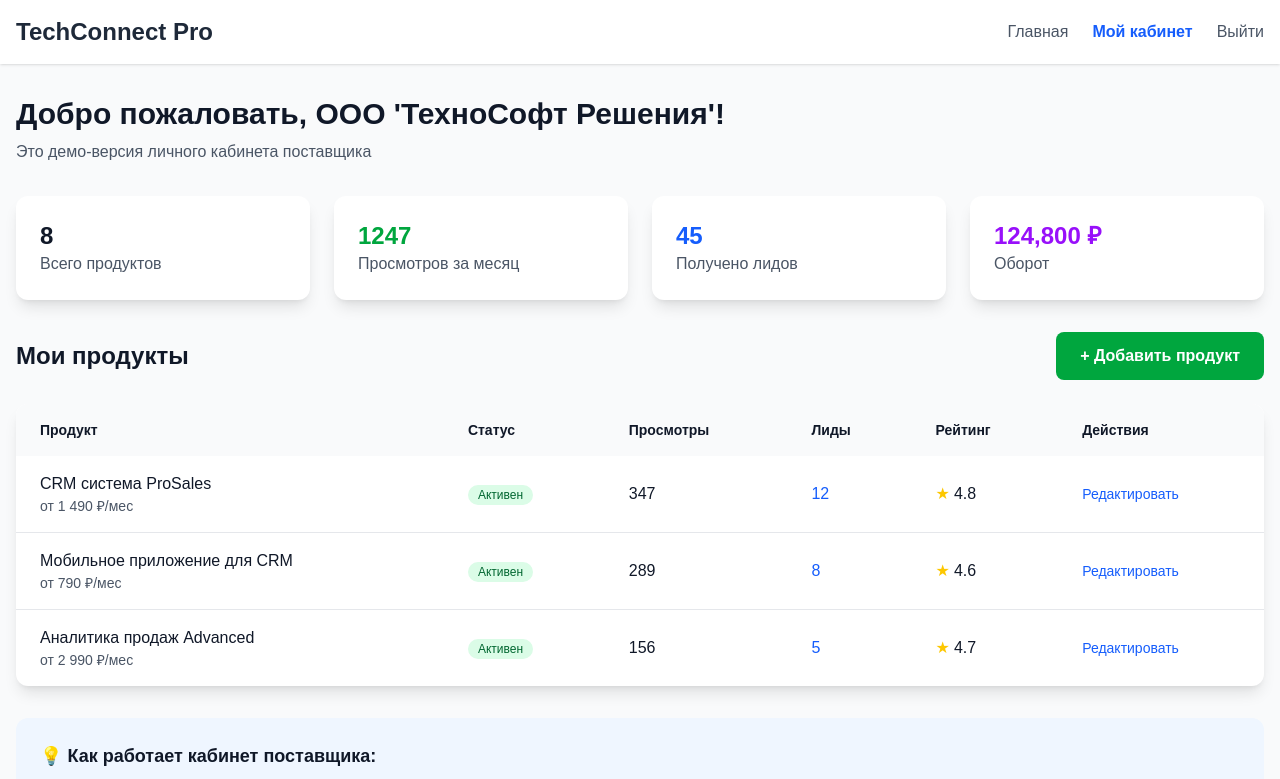
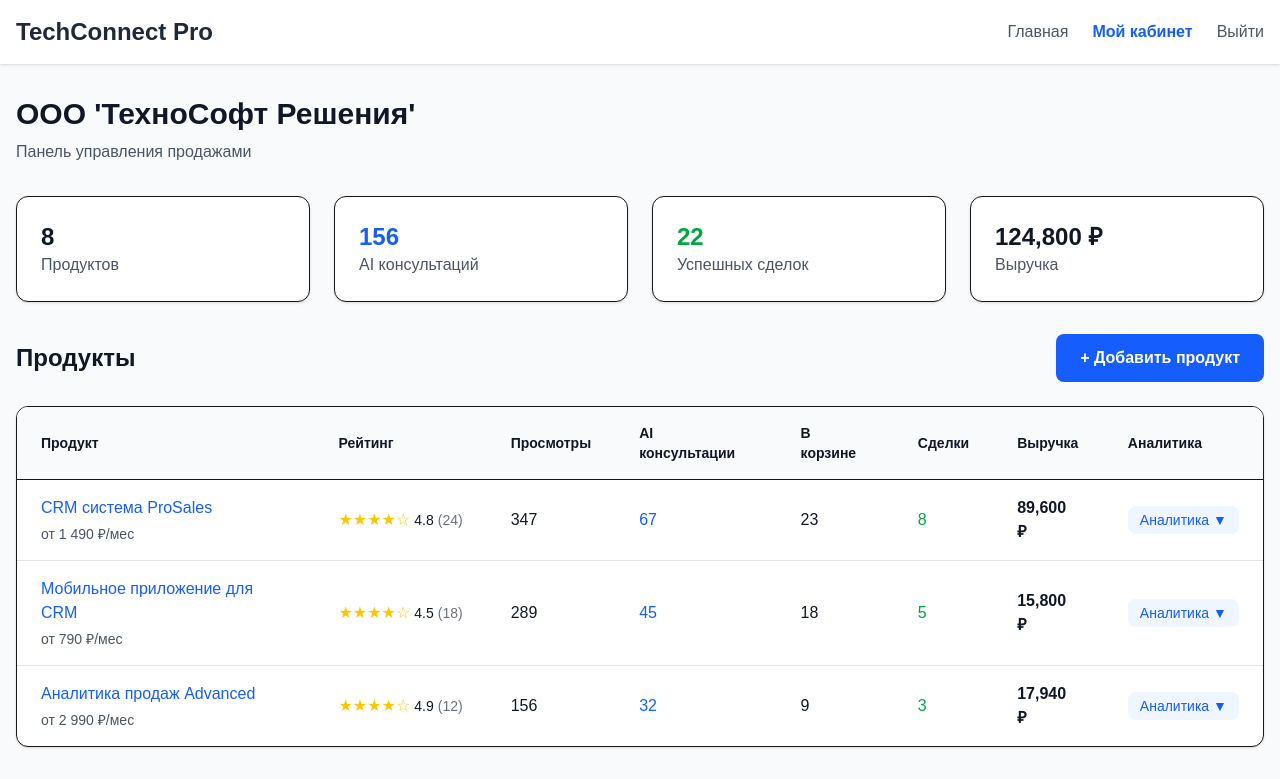
Before and after one commit to JAKLINE95/techconnect-pro, a Next.js app: page /supplier/dashboard in a window 1280 px wide. Shown: the top 779 px of the page. Built offline with nearby package versions, Linux system fonts and the light colour scheme.

Commit message:
Полная версия дашборда поставщика с аналитикой и рейтингами

```diff
--- a/app/supplier/dashboard/page.tsx
+++ b/app/supplier/dashboard/page.tsx
@@ -1,17 +1,14 @@
 'use client';
 
-import { useState } from 'react';
+import { useState, useEffect } from 'react';
+import { useRouter } from 'next/navigation';
 
-// Данные для демо-поставщика
 const supplierData = {
   name: "ООО 'ТехноСофт Решения'",
   email: "contact@technosoft.ru",
   plan: "Бизнес",
-  rating: 4.9,
   totalProducts: 8,
-  activeProducts: 8,
   monthlyViews: 1247,
-  leadsReceived: 45,
   revenue: "124,800 ₽"
 };
 
@@ -19,35 +16,232 @@ const demoProducts = [
   {
     id: 1,
     name: "CRM система ProSales",
-    status: "active",
     views: 347,
-    leads: 12,
+    price: "от 1 490 ₽/мес",
+    aiConsultations: 67,
+    successfulPayments: 8,
+    leadsToManager: 4,
+    inCart: 23,
+    revenue: "89,600 ₽",
     rating: 4.8,
-    price: "от 1 490 ₽/мес"
+    reviews: 24
   },
   {
     id: 2,
     name: "Мобильное приложение для CRM",
-    status: "active",
     views: 289,
-    leads: 8,
-    rating: 4.6,
-    price: "от 790 ₽/мес"
+    price: "от 790 ₽/мес",
+    aiConsultations: 45,
+    successfulPayments: 5,
+    leadsToManager: 3,
+    inCart: 18,
+    revenue: "15,800 ₽",
+    rating: 4.5,
+    reviews: 18
   },
   {
     id: 3,
     name: "Аналитика продаж Advanced",
-    status: "active",
     views: 156,
-    leads: 5,
-    rating: 4.7,
-    price: "от 2 990 ₽/мес"
+    price: "от 2 990 ₽/мес",
+    aiConsultations: 32,
+    successfulPayments: 3,
+    leadsToManager: 2,
+    inCart: 9,
+    revenue: "17,940 ₽",
+    rating: 4.9,
+    reviews: 12
   }
 ];
+
+// Компонент звезд рейтинга
+const RatingStars = ({ rating, reviews }: { rating: number; reviews: number }) => {
+  return (
+    <div className="flex items-center gap-1">
+      <div className="flex text-yellow-400">
+        {'★'.repeat(Math.floor(rating))}
+        {'☆'.repeat(5 - Math.floor(rating))}
+      </div>
+      <span className="text-sm font-medium text-gray-900">{rating}</span>
+      <span className="text-sm text-gray-500">({reviews})</span>
+    </div>
+  );
+};
+
+// Компонент выпадающих метрик
+const MetricsDropdown = ({ product, isOpen, onToggle, onClose }: {
+  product: any;
+  isOpen: boolean;
+  onToggle: () => void;
+  onClose: () => void;
+}) => {
+  // Расчет метрик
+  const metrics = {
+    conversionRate: ((product.successfulPayments / product.views) * 100).toFixed(1),
+    aiEfficiency: ((product.successfulPayments / product.aiConsultations) * 100).toFixed(1),
+    averageOrder: Math.round(parseInt(product.revenue.replace(/\D/g, '')) / product.successfulPayments),
+    engagement: ((product.inCart / product.views) * 100).toFixed(1),
+    leadConversion: product.leadsToManager > 0 ?
+      ((product.successfulPayments / product.leadsToManager) * 100).toFixed(1) : '0.0'
+  };
+
+  // Закрытие при клике вне попапа
+  useEffect(() => {
+    const handleClickOutside = (event: MouseEvent) => {
+      const target = event.target as HTMLElement;
+      if (isOpen && !target.closest('.metrics-dropdown')) {
+        onClose();
+      }
+    };
+
+    document.addEventListener('mousedown', handleClickOutside);
+    return () => document.removeEventListener('mousedown', handleClickOutside);
+  }, [isOpen, onClose]);
+
+  return (
+    <div className="relative metrics-dropdown">
+      <button
+        onClick={onToggle}
+        className="text-blue-600 hover:text-blue-800 text-sm font-medium flex items-center gap-1 px-3 py-1 rounded-lg bg-blue-50 hover:bg-blue-100 transition-colors"
+      >
+        Аналитика
+        <span className={`transform transition-transform ${isOpen ? 'rotate-180' : ''}`}>
+          ▼
+        </span>
+      </button>
+
+      {isOpen && (
+        <div className="fixed top-0 left-0 w-full h-full bg-black bg-opacity-50 flex items-center justify-center z-50 p-4">
+          <div className="bg-white rounded-xl w-full max-w-md border shadow-lg max-h-[90vh] overflow-y-auto">
+            <div className="flex justify-between items-center p-6 border-b sticky top-0 bg-white">
+              <h4 className="font-semibold text-gray-900">Аналитика эффективности</h4>
+              <button
+                onClick={onClose}
+                className="text-gray-500 hover:text-gray-700 text-2xl"
+              >
+                ×
+              </button>
+            </div>
+
+            <div className="p-6">
+              <div className="space-y-6">
+                {/* Конверсия просмотров */}
+                <div className="flex justify-between items-center">
+                  <div>
+                    <div className="text-sm font-medium text-gray-900">Конверсия просмотров</div>
+                    <div className="text-xs text-gray-500">общая эффективность</div>
+                  </div>
+                  <div className={`text-lg font-bold ${
+                    parseFloat(metrics.conversionRate) > 3 ? 'text-green-600' :
+                    parseFloat(metrics.conversionRate) > 1 ? 'text-yellow-600' : 'text-red-600'
+                  }`}>
+                    {metrics.conversionRate}%
+                  </div>
+                </div>
+
+                {/* Эффективность AI */}
+                <div className="flex justify-between items-center">
+                  <div>
+                    <div className="text-sm font-medium text-gray-900">Эффективность AI</div>
+                    <div className="text-xs text-gray-500">консультации → сделки</div>
+                  </div>
+                  <div className={`text-lg font-bold ${
+                    parseFloat(metrics.aiEfficiency) > 20 ? 'text-green-600' :
+                    parseFloat(metrics.aiEfficiency) > 10 ? 'text-yellow-600' : 'text-red-600'
+                  }`}>
+                    {metrics.aiEfficiency}%
+                  </div>
+                </div>
+
+                {/* Средний чек */}
+                <div className="flex justify-between items-center">
+                  <div>
+                    <div className="text-sm font-medium text-gray-900">Средний чек</div>
+                    <div className="text-xs text-gray-500">ценность клиента</div>
+                  </div>
+                  <div className="text-lg font-bold text-purple-600">
+                    {metrics.averageOrder.toLocaleString()} ₽
+                  </div>
+                </div>
+
+                {/* Вовлеченность */}
+                <div className="flex justify-between items-center">
+                  <div>
+                    <div className="text-sm font-medium text-gray-900">Вовлеченность</div>
+                    <div className="text-xs text-gray-500">просмотры → корзина</div>
+                  </div>
+                  <div className={`text-lg font-bold ${
+                    parseFloat(metrics.engagement) > 15 ? 'text-green-600' :
+                    parseFloat(metrics.engagement) > 8 ? 'text-yellow-600' : 'text-red-600'
+                  }`}>
+                    {metrics.engagement}%
+                  </div>
+                </div>
+
+                {/* Конверсия лидов */}
+                <div className="flex justify-between items-center">
+                  <div>
+                    <div className="text-sm font-medium text-gray-900">Конверсия лидов</div>
+                    <div className="text-xs text-gray-500">лиды → сделки</div>
+                  </div>
+                  <div className={`text-lg font-bold ${
+                    parseFloat(metrics.leadConversion) > 70 ? 'text-green-600' :
+                    parseFloat(metrics.leadConversion) > 50 ? 'text-yellow-600' : 'text-red-600'
+                  }`}>
+                    {metrics.leadConversion}%
+                  </div>
+                </div>
+              </div>
+
+              {/* Легенда качества */}
+              <div className="mt-6 pt-6 border-t border-gray-200">
+                <div className="flex items-center justify-center gap-4 text-xs text-gray-500">
+                  <div className="flex items-center gap-1">
+                    <div className="w-2 h-2 bg-green-500 rounded-full"></div>
+                    <span>Высокая</span>
+                  </div>
+                  <div className="flex items-center gap-1">
+                    <div className="w-2 h-2 bg-yellow-500 rounded-full"></div>
+                    <span>Средняя</span>
+                  </div>
+                  <div className="flex items-center gap-1">
+                    <div className="w-2 h-2 bg-red-500 rounded-full"></div>
+                    <span>Низкая</span>
+                  </div>
+                </div>
+              </div>
+            </div>
+          </div>
+        </div>
+      )}
+    </div>
+  );
+};
 
 export default function SupplierDashboard() {
   const [products, setProducts] = useState(demoProducts);
   const [isAddProductOpen, setIsAddProductOpen] = useState(false);
+  const [openMetricsId, setOpenMetricsId] = useState<number | null>(null);
+  const router = useRouter();
+
+  const goToProductPage = (productId: number) => {
+    router.push(`/product/${productId}`);
+  };
+
+  const handleMetricsToggle = (productId: number) => {
+    setOpenMetricsId(openMetricsId === productId ? null : productId);
+  };
+
+  const handleMetricsClose = () => {
+    setOpenMetricsId(null);
+  };
+
+  // Закрытие аналитики при открытии модального окна
+  useEffect(() => {
+    if (isAddProductOpen) {
+      setOpenMetricsId(null);
+    }
+  }, [isAddProductOpen]);
 
   return (
     <div className="min-h-screen bg-gray-50">
@@ -64,82 +258,90 @@ export default function SupplierDashboard() {
       </header>
 
       <main className="container mx-auto px-4 py-8">
-        {/* Приветствие и статистика */}
+        {/* Приветствие */}
         <div className="mb-8">
           <h1 className="text-3xl font-bold text-gray-900 mb-2">
-            Добро пожаловать, {supplierData.name}!
+            {supplierData.name}
           </h1>
-          <p className="text-gray-600">Это демо-версия личного кабинета поставщика</p>
+          <p className="text-gray-600">Панель управления продажами</p>
         </div>
 
-        {/* Карточки статистики */}
-        <div className="grid grid-cols-1 md:grid-cols-2 lg:grid-cols-4 gap-6 mb-8">
-          <div className="bg-white rounded-xl p-6 shadow-lg">
+        {/* Сводка */}
+        <div className="grid grid-cols-1 md:grid-cols-4 gap-6 mb-8">
+          <div className="bg-white rounded-xl p-6 shadow-sm border">
             <div className="text-2xl font-bold text-gray-900">{supplierData.totalProducts}</div>
-            <div className="text-gray-600">Всего продуктов</div>
+            <div className="text-gray-600">Продуктов</div>
           </div>
-          <div className="bg-white rounded-xl p-6 shadow-lg">
-            <div className="text-2xl font-bold text-green-600">{supplierData.monthlyViews}</div>
-            <div className="text-gray-600">Просмотров за месяц</div>
+
+          <div className="bg-white rounded-xl p-6 shadow-sm border">
+            <div className="text-2xl font-bold text-blue-600">156</div>
+            <div className="text-gray-600">AI консультаций</div>
           </div>
-          <div className="bg-white rounded-xl p-6 shadow-lg">
-            <div className="text-2xl font-bold text-blue-600">{supplierData.leadsReceived}</div>
-            <div className="text-gray-600">Получено лидов</div>
+
+          <div className="bg-white rounded-xl p-6 shadow-sm border">
+            <div className="text-2xl font-bold text-green-600">22</div>
+            <div className="text-gray-600">Успешных сделок</div>
           </div>
-          <div className="bg-white rounded-xl p-6 shadow-lg">
-            <div className="text-2xl font-bold text-purple-600">{supplierData.revenue}</div>
-            <div className="text-gray-600">Оборот</div>
+
+          <div className="bg-white rounded-xl p-6 shadow-sm border">
+            <div className="text-2xl font-bold text-gray-900">{supplierData.revenue}</div>
+            <div className="text-gray-600">Выручка</div>
           </div>
         </div>
 
-        {/* Заголовок и кнопка добавления */}
+        {/* Заголовок таблицы */}
         <div className="flex justify-between items-center mb-6">
-          <h2 className="text-2xl font-bold text-gray-900">Мои продукты</h2>
+          <h2 className="text-2xl font-bold text-gray-900">Продукты</h2>
           <button
             onClick={() => setIsAddProductOpen(true)}
-            className="bg-green-600 text-white px-6 py-3 rounded-lg font-semibold hover:bg-green-700 transition-colors"
+            className="bg-blue-600 text-white px-6 py-3 rounded-lg font-semibold hover:bg-blue-700 transition-colors"
           >
             + Добавить продукт
           </button>
         </div>
 
-        {/* Таблица продуктов */}
-        <div className="bg-white rounded-xl shadow-lg overflow-hidden">
+        {/* Таблица с рейтингом и аналитикой */}
+        <div className="bg-white rounded-xl shadow-sm border overflow-hidden">
           <table className="w-full">
-            <thead className="bg-gray-50">
+            <thead className="bg-gray-50 border-b">
               <tr>
                 <th className="px-6 py-4 text-left text-sm font-semibold text-gray-900">Продукт</th>
-                <th className="px-6 py-4 text-left text-sm font-semibold text-gray-900">Статус</th>
+                <th className="px-6 py-4 text-left text-sm font-semibold text-gray-900">Рейтинг</th>
                 <th className="px-6 py-4 text-left text-sm font-semibold text-gray-900">Просмотры</th>
-                <th className="px-6 py-4 text-left text-sm font-semibold text-gray-900">Лиды</th>
-                <th className="px-6 py-4 text-left text-sm font-semibold text-gray-900">Рейтинг</th>
-                <th className="px-6 py-4 text-left text-sm font-semibold text-gray-900">Действия</th>
+                <th className="px-6 py-4 text-left text-sm font-semibold text-gray-900">AI консультации</th>
+                <th className="px-6 py-4 text-left text-sm font-semibold text-gray-900">В корзине</th>
+                <th className="px-6 py-4 text-left text-sm font-semibold text-gray-900">Сделки</th>
+                <th className="px-6 py-4 text-left text-sm font-semibold text-gray-900">Выручка</th>
+                <th className="px-6 py-4 text-left text-sm font-semibold text-gray-900">Аналитика</th>
               </tr>
             </thead>
             <tbody className="divide-y divide-gray-200">
               {products.map((product) => (
                 <tr key={product.id} className="hover:bg-gray-50">
                   <td className="px-6 py-4">
-                    <div className="font-medium text-gray-900">{product.name}</div>
+                    <button
+                      onClick={() => goToProductPage(product.id)}
+                      className="text-left font-medium text-blue-600 hover:text-blue-800 hover:underline block mb-1"
+                    >
+                      {product.name}
+                    </button>
                     <div className="text-sm text-gray-600">{product.price}</div>
                   </td>
                   <td className="px-6 py-4">
-                    <span className="inline-flex items-center px-2.5 py-0.5 rounded-full text-xs font-medium bg-green-100 text-green-800">
-                      Активен
-                    </span>
+                    <RatingStars rating={product.rating} reviews={product.reviews} />
                   </td>
                   <td className="px-6 py-4 text-gray-900">{product.views}</td>
-                  <td className="px-6 py-4 text-blue-600 font-medium">{product.leads}</td>
+                  <td className="px-6 py-4 text-blue-600 font-medium">{product.aiConsultations}</td>
+                  <td className="px-6 py-4 text-gray-900">{product.inCart}</td>
+                  <td className="px-6 py-4 text-green-600 font-medium">{product.successfulPayments}</td>
+                  <td className="px-6 py-4 font-semibold text-gray-900">{product.revenue}</td>
                   <td className="px-6 py-4">
-                    <div className="flex items-center gap-1">
-                      <span className="text-yellow-400">★</span>
-                      <span className="text-gray-900">{product.rating}</span>
-                    </div>
-                  </td>
-                  <td className="px-6 py-4">
-                    <button className="text-blue-600 hover:text-blue-800 font-medium text-sm">
-                      Редактировать
-                    </button>
+                    <MetricsDropdown
+                      product={product}
+                      isOpen={openMetricsId === product.id}
+                      onToggle={() => handleMetricsToggle(product.id)}
+                      onClose={handleMetricsClose}
+                    />
                   </td>
                 </tr>
               ))}
@@ -147,24 +349,26 @@ export default function SupplierDashboard() {
           </table>
         </div>
 
-        {/* Блок "Как это работает" для демо */}
-        <div className="bg-blue-50 rounded-xl p-6 mt-8">
-          <h3 className="text-lg font-semibold text-gray-900 mb-3">💡 Как работает кабинет поставщика:</h3>
-          <ul className="space-y-2 text-gray-700">
-            <li>• Добавляйте неограниченное количество продуктов</li>
-            <li>• Получайте квалифицированные лиды от AI-консультанта</li>
-            <li>• Отслеживайте статистику просмотров и конверсий</li>
-            <li>• Управляйте заявками в реальном времени</li>
-          </ul>
+        {/* Пояснение */}
+        <div className="bg-blue-50 rounded-xl p-6 mt-8 border border-blue-100">
+          <h3 className="text-lg font-semibold text-gray-900 mb-3">Метрики продукта</h3>
+          <div className="grid grid-cols-1 md:grid-cols-2 gap-4 text-sm text-gray-700">
+            <div>• <span className="text-yellow-600 font-medium">Рейтинг</span> - оценка пользователей</div>
+            <div>• <span className="text-blue-600 font-medium">AI консультации</span> - диалоги с AI-консультантом</div>
+            <div>• <span className="text-gray-900 font-medium">В корзине</span> - добавления в корзину</div>
+            <div>• <span className="text-green-600 font-medium">Сделки</span> - успешные продажи</div>
+            <div>• Кликните на <span className="font-medium">"Аналитика"</span> для детальных метрик</div>
+            <div>• Кликните на продукт для редактирования</div>
+          </div>
         </div>
       </main>
 
-      {/* Модальное окно добавления продукта (демо) */}
+      {/* Модальное окно добавления продукта */}
       {isAddProductOpen && (
-        <div className="fixed inset-0 bg-black bg-opacity-50 flex items-center justify-center z-50 p-4">
-          <div className="bg-white rounded-xl w-full max-w-2xl">
-            <div className="flex justify-between items-center p-6 border-b">
-              <h3 className="text-xl font-semibold text-gray-900">Добавление нового продукта</h3>
+        <div className="fixed inset-0 bg-black bg-opacity-50 flex items-center justify-center z-[60] p-4">
+          <div className="bg-white rounded-xl w-full max-w-2xl border shadow-lg max-h-[90vh] overflow-y-auto">
+            <div className="flex justify-between items-center p-6 border-b sticky top-0 bg-white">
+              <h3 className="text-xl font-semibold text-gray-900">Добавление продукта</h3>
               <button
                 onClick={() => setIsAddProductOpen(false)}
                 className="text-gray-500 hover:text-gray-700 text-2xl"
@@ -179,24 +383,15 @@ export default function SupplierDashboard() {
                   <label className="block text-sm font-medium text-gray-700 mb-2">Название продукта</label>
                   <input
                     type="text"
-                    className="w-full p-3 border border-gray-300 rounded-lg focus:ring-2 focus:ring-blue-500"
-                    placeholder="Например: CRM система для малого бизнеса"
-                  />
-                </div>
-
-                <div>
-                  <label className="block text-sm font-medium text-gray-700 mb-2">Описание</label>
-                  <textarea
-                    className="w-full p-3 border border-gray-300 rounded-lg focus:ring-2 focus:ring-blue-500"
-                    rows={3}
-                    placeholder="Опишите ключевые возможности продукта..."
+                    className="w-full p-3 border border-gray-300 rounded-lg focus:ring-2 focus:ring-blue-500 focus:border-blue-500"
+                    placeholder="CRM система для малого бизнеса"
                   />
                 </div>
 
                 <div className="grid grid-cols-2 gap-4">
                   <div>
                     <label className="block text-sm font-medium text-gray-700 mb-2">Категория</label>
-                    <select className="w-full p-3 border border-gray-300 rounded-lg focus:ring-2 focus:ring-blue-500">
+                    <select className="w-full p-3 border border-gray-300 rounded-lg focus:ring-2 focus:ring-blue-500 focus:border-blue-500">
                       <option>Маркетинг и продажи</option>
                       <option>Финансы и бухгалтерия</option>
                       <option>Управление персоналом</option>
@@ -207,7 +402,7 @@ export default function SupplierDashboard() {
                     <label className="block text-sm font-medium text-gray-700 mb-2">Цена</label>
                     <input
                       type="text"
-                      className="w-full p-3 border border-gray-300 rounded-lg focus:ring-2 focus:ring-blue-500"
+                      className="w-full p-3 border border-gray-300 rounded-lg focus:ring-2 focus:ring-blue-500 focus:border-blue-500"
                       placeholder="от 1 490 ₽/мес"
                     />
                   </div>
@@ -217,11 +412,11 @@ export default function SupplierDashboard() {
               <div className="flex gap-3 mt-6">
                 <button
                   onClick={() => setIsAddProductOpen(false)}
-                  className="flex-1 bg-gray-100 text-gray-700 py-3 rounded-lg font-semibold hover:bg-gray-200 transition-colors"
+                  className="flex-1 bg-gray-100 text-gray-700 py-3 rounded-lg font-semibold hover:bg-gray-200 transition-colors border"
                 >
                   Отмена
                 </button>
-                <button className="flex-1 bg-green-600 text-white py-3 rounded-lg font-semibold hover:bg-green-700 transition-colors">
+                <button className="flex-1 bg-blue-600 text-white py-3 rounded-lg font-semibold hover:bg-blue-700 transition-colors">
                   Добавить продукт
                 </button>
               </div>
```
